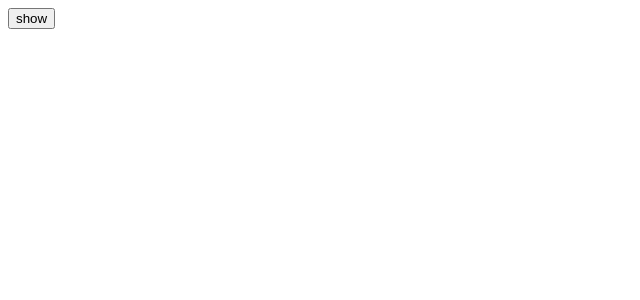
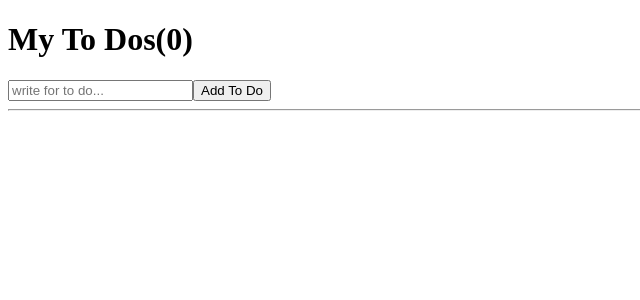
Before and after one commit to dldudals0728/nomad-react-for-beginners, a React (Create React App) app in the folder react-for-beginners-cra/: page / in a window 1280 px wide. Shown: the top 300 px of the page, without its empty margins (0-640 px from the left). Built offline with nearby package versions, Linux system fonts and the light colour scheme.

Commit message:
#7.0 To Do List part One / #7.1 To Do List part Two HTML: event.target.value, form submit, input, li key JS: if(), Array.map() React: useState(), useEffect() and JSX

```diff
--- a/react-for-beginners-cra/src/App.js
+++ b/react-for-beginners-cra/src/App.js
@@ -1,22 +1,41 @@
-import { useState, useEffect } from "react";
-function Hello() {
-  // cleanup function: useEffect의 첫번째 인자로 전달되는 함수의 return값으로 함수가 들어가면, component가 destroy될 때 return되는 함수가 실행되도록 할 수 있다.
-  // cleanup function이 자주 사용되지는 않는다. but, 알아놓으면 좋지 !
-  useEffect(() => {
-    console.log("created :)");
-    return () => console.log("bye :(");
-  }, []);
-  return <h1>Hello</h1>;
-}
+import { useEffect, useState } from "react";
 
 function App() {
-  const [showing, setShowing] = useState(false);
-  const onClick = () => setShowing((prev) => !prev);
+  const [toDo, setToDo] = useState("");
+  const [toDos, setToDos] = useState([]);
+  const onChange = (event) => setToDo(event.target.value);
+  const onSubmit = (event) => {
+    event.preventDefault();
+    if (toDo === "") {
+      return;
+    }
+    // ...arr => arr의 모든 요소들을 return
+    setToDos((currentArray) => [toDo, ...currentArray]);
+    setToDo("");
+  };
+  useEffect(() => {
+    console.log(toDos);
+  }, [toDos]);
   return (
     <div>
-      {/* javascript로 아래와 같이 작업할 경우, component를 destroy한다. */}
-      {showing ? <Hello /> : null}
-      <button onClick={onClick}>{showing ? "hide" : "show"}</button>
+      <h1>My To Dos({toDos.length})</h1>
+      <form onSubmit={onSubmit}>
+        <input
+          onChange={onChange}
+          value={toDo}
+          type="text"
+          placeholder="write for to do..."
+        />
+        <button>Add To Do</button>
+      </form>
+      <hr />
+      <ul>
+        {/* arr.map(f) => arr의 각 요소에 첫번째 인자로 들어가는 함수를 적용한다. 햄수의 첫번째 인자는 각 요소를 가리킬 수 있다. */}
+        {/** ex) ['one', 'two', 'three'].map((item) => item.toUpperCase()) ==> ['ONE', 'TWO', 'THREE'] */}
+        {toDos.map((item, index) => (
+          <li key={index}>{item}</li>
+        ))}
+      </ul>
     </div>
   );
 }
```
